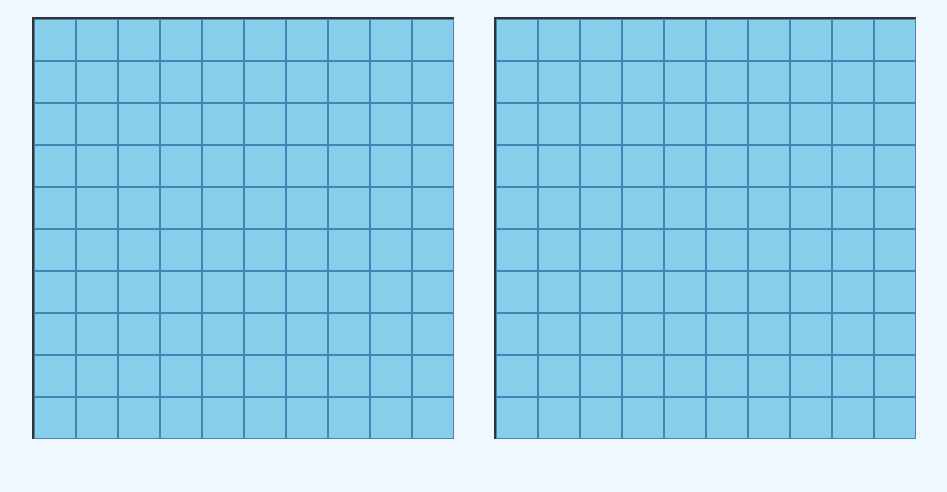
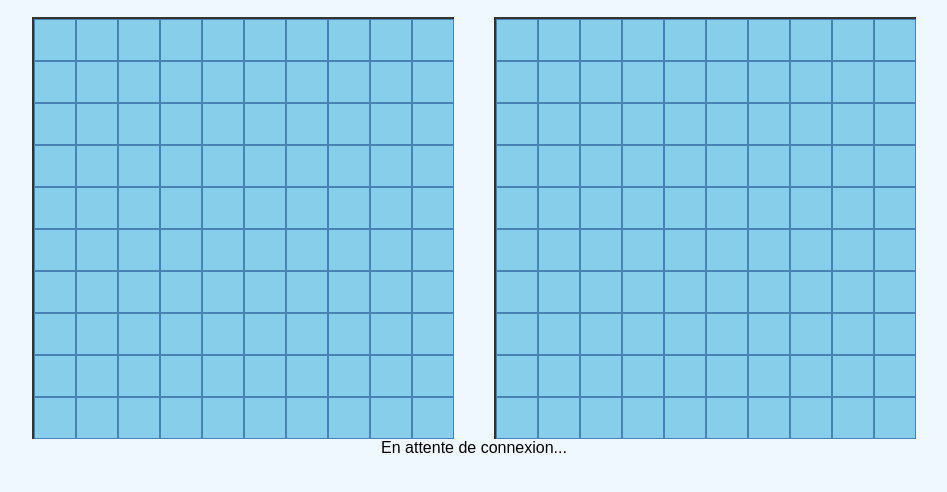
Before and after one commit to Luka-hash-go/battle-insa, a website: page index.html in a window 1280 px wide. Shown: the part 60-552 px from the top of the page, without its empty margins (166-1113 px from the left). Drawn offline with Linux system fonts and the light colour scheme.

Commit message:
wainting queue

```diff
--- a/index.html
+++ b/index.html
@@ -18,7 +18,8 @@
         <div id="opponent-board" class="board"></div>
     </div>
 
-
+    <!-- Statut du jeu -->
+    <div id="status">En attente de connexion...</div>
 
     <!-- Inclusion du script JavaScript -->
     <script src="script.js"></script>
```
